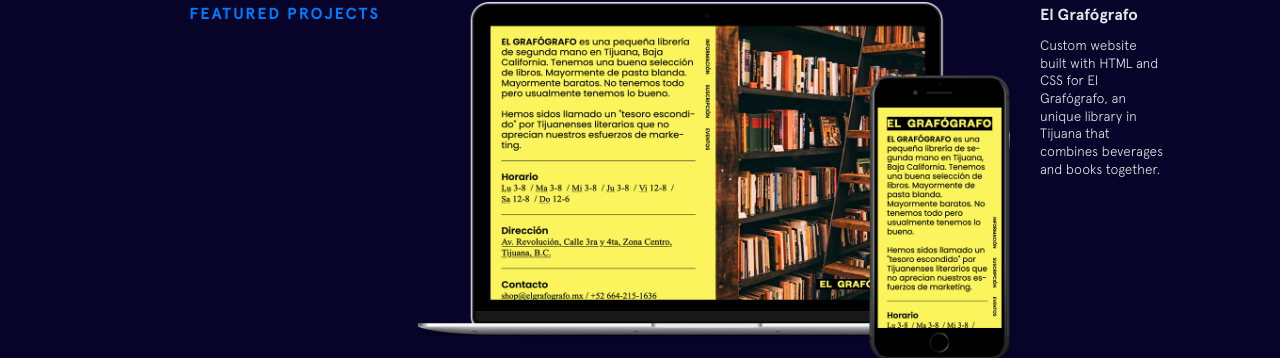
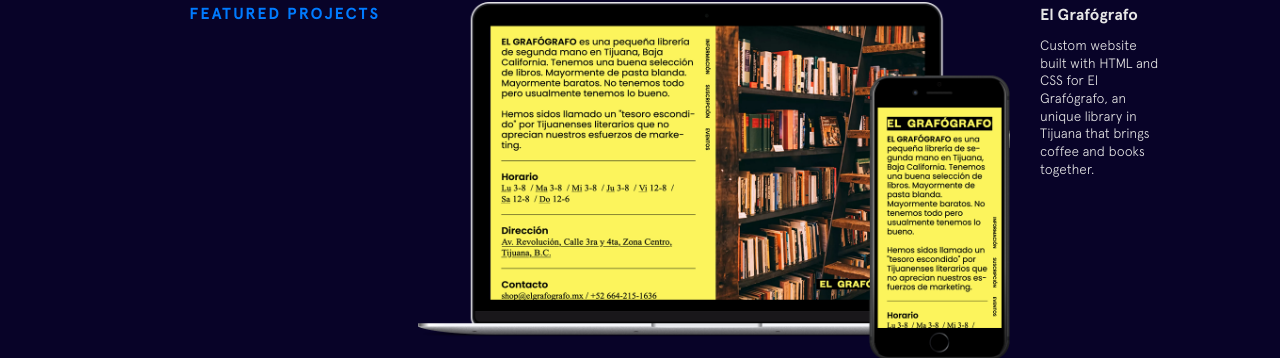
Before and after one commit to ArturReyes/arturreyes.github.io, a Jekyll site: the page built from index.html, in a window 1280 px wide and 900 px high, scrolled down 2045 px. Shown: the part 223-581 px from the top of the window. Built offline with Jekyll 4.4.1, drawn with Linux system fonts in a browser that asks for light colours; nearby versions of some CDN libraries.

Commit message:
fixed description

```diff
--- a/_includes/featured-projects.html
+++ b/_includes/featured-projects.html
@@ -11,8 +11,8 @@
         <div class="project__name">
           <a href="https://github.com/rs-arturo/elgrafografo-library-master" target="_blank">El Grafógrafo</a>
         </div>
-        <p>Custom website built with HTML and CSS for El Grafógrafo, an unique library in Tijuana that combines
-        beverages and books together.</p>
+        <p>Custom website built with HTML and CSS for El Grafógrafo, an unique library in Tijuana that brings
+        coffee and books together.</p>
       </figcaption>
     </div>
 
```
